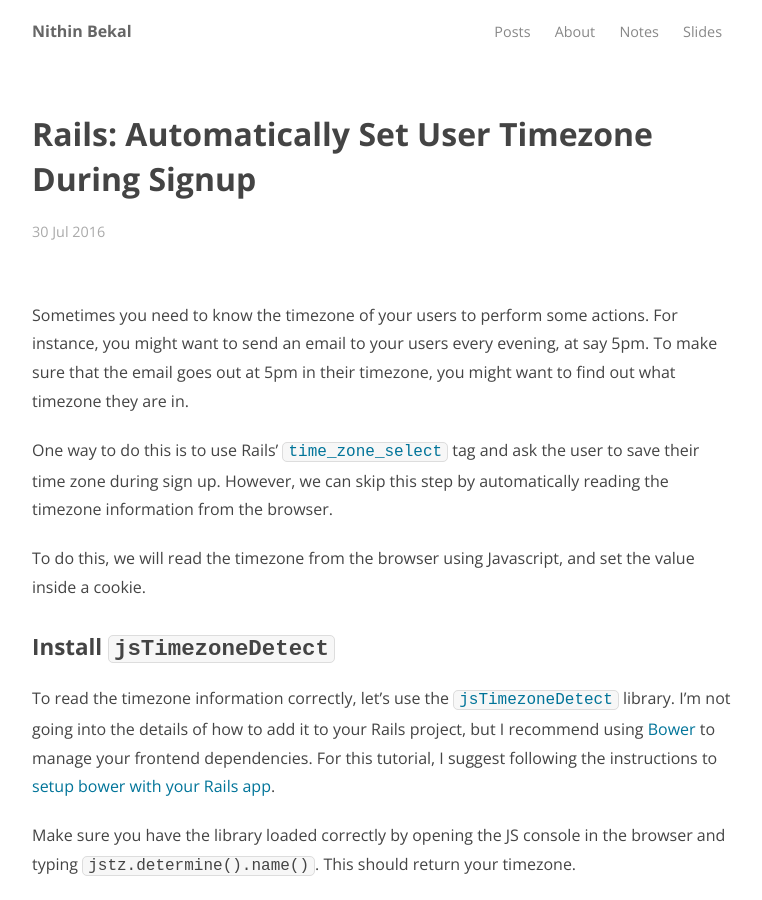
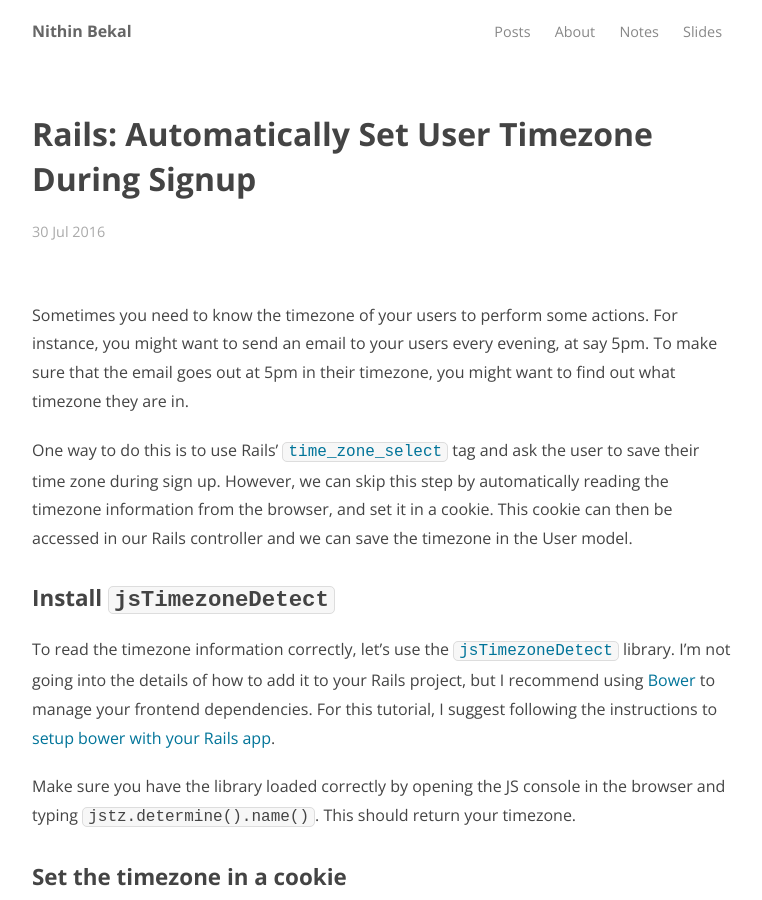
Before and after one commit to nithinbekal/nithinbekal.github.io, a Jekyll site: the page built from _posts/2016-07-30-rails-user-timezones.md, in a window 1280 px wide and 900 px high. Shown: the whole window, without its empty margins (258-1020 px from the left). Built offline with Jekyll 4.4.1, drawn with Linux system fonts in a browser that asks for light colours; comment, search, counter and statistics services are not loaded.

Commit message:
Clean up post

```diff
--- a/_posts/2016-07-30-rails-user-timezones.md
+++ b/_posts/2016-07-30-rails-user-timezones.md
@@ -15,10 +15,9 @@ One way to do this is to use Rails'
 [`time_zone_select`](http://api.rubyonrails.org/classes/ActionView/Helpers/FormOptionsHelper.html#method-i-time_zone_select)
 tag and ask the user to save their time zone during sign up.
 However, we can skip this step by automatically reading the timezone information
-from the browser.
-
-To do this, we will read the timezone from the browser using Javascript,
-and set the value inside a cookie.
+from the browser, and set it in a cookie.
+This cookie can then be accessed in our Rails controller
+and we can save the timezone in the User model.
 
 ### Install `jsTimezoneDetect`
 
```
